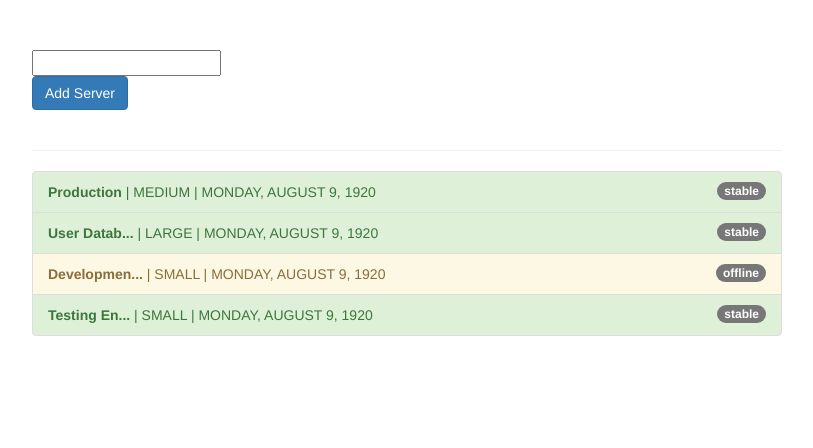
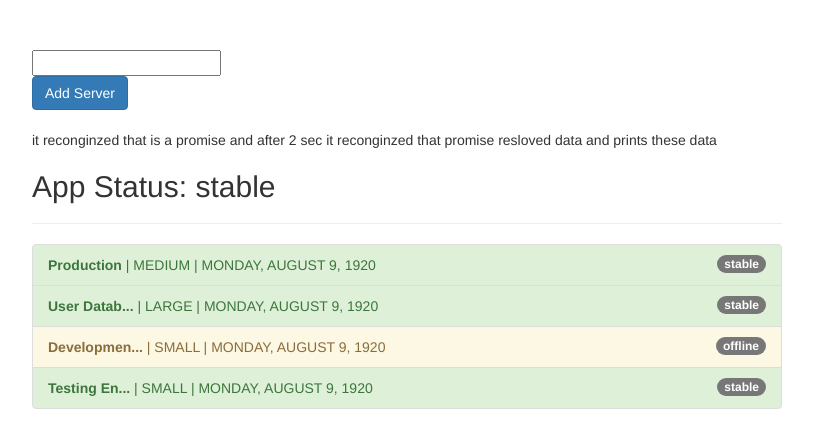
Before and after one commit to Amr-mohsen64/ng-max-pipes, an Angular app: page / in a window 1280 px wide. Shown: the top 448 px of the page, without its empty margins (233-1046 px from the left). Built offline with nearby package versions, Linux system fonts and the light colour scheme.

Commit message:
Added async pipe

```diff
--- a/src/app/app.component.html
+++ b/src/app/app.component.html
@@ -5,6 +5,8 @@
       <br>
       <button class="btn btn-primary" (click)="onAddServer()">Add Server</button>
       <br><br>
+      it reconginzed that is a promise and after 2 sec it reconginzed that promise resloved data and prints these data
+      <h2>App Status: {{ appStatus | async}}</h2>
       <hr>
       <ul class="list-group">
         <li class="list-group-item" *ngFor="let server of servers | filter:filteredStatus:'status'"
--- a/src/app/app.component.ts
+++ b/src/app/app.component.ts
@@ -1,4 +1,5 @@
 import { Component, OnInit } from "@angular/core";
+import { promise } from "protractor";
 
 @Component({
   selector: "app-root",
@@ -6,6 +7,11 @@ import { Component, OnInit } from "@angular/core";
   styleUrls: ["./app.component.css"],
 })
 export class AppComponent {
+  appStatus = new Promise((resolve, reject) => {
+    setTimeout(() => {
+      resolve('stable')
+    }, 2000);
+  });
   servers = [
     {
       instanceType: "medium",
--- a/src/app/filter.pipe.ts
+++ b/src/app/filter.pipe.ts
@@ -2,7 +2,7 @@ import { Pipe, PipeTransform } from "@angular/core";
 
 @Pipe({
   name: "filter",
-  pure: false,
+  pure: false, // the pipe reexcuted whenever the data changes
 })
 export class FilterPipe implements PipeTransform {
   transform(value: any, filterString: string, propName: string): any {
```
